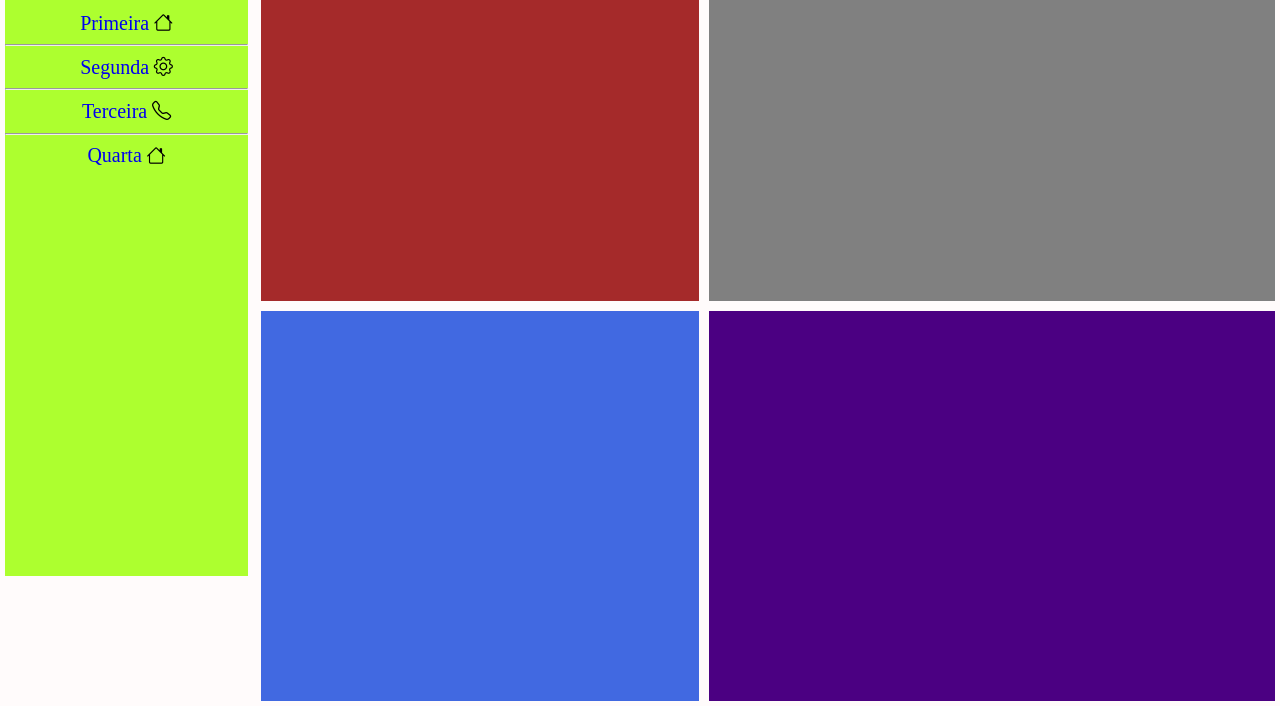
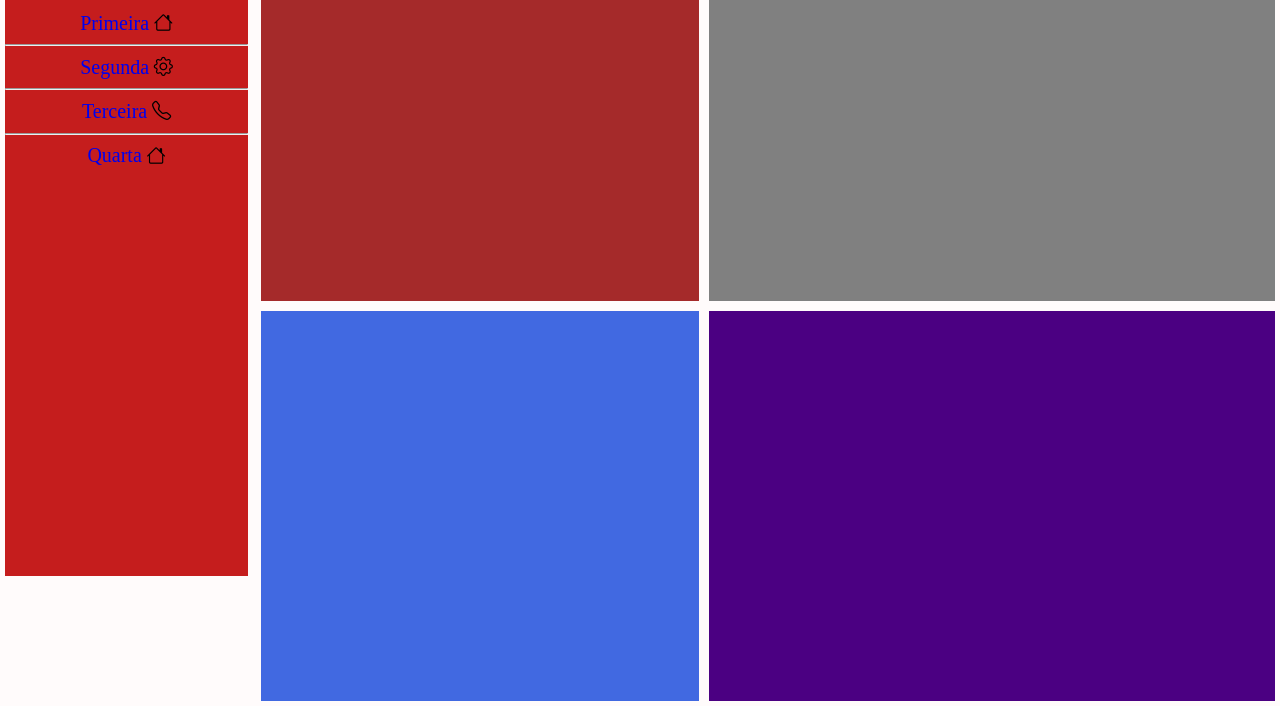
Before and after one commit to RyanFBertaglia/Search-Stocks, a plain HTML site: page index.html in a window 1280 px wide. Shown: the part 94-800 px from the top of the page. Drawn offline with nearby package versions, Linux system fonts and the light colour scheme.

Commit message:
Update style.css

```diff
--- a/style.css
+++ b/style.css
@@ -26,7 +26,7 @@ body{
         min-height: 800px;
     }
     #a{
-        background-color: greenyellow;
+        background-color: rgb(197, 29, 29);
         min-width: 5px;
         grid-area: a;
         margin: 5px;
```
